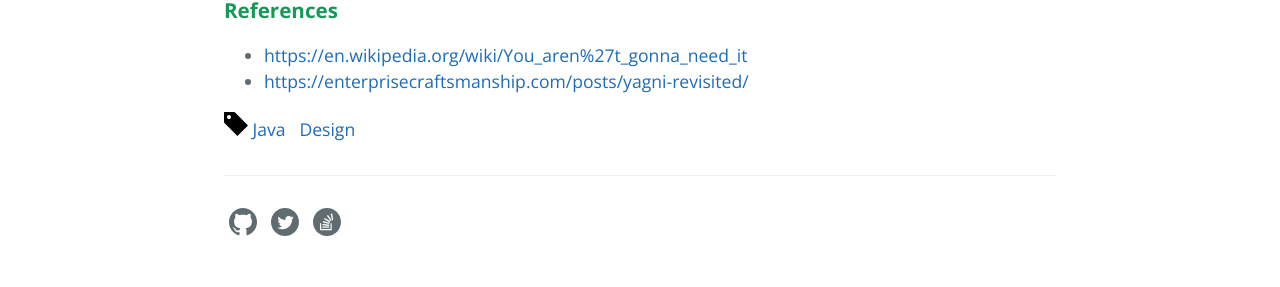
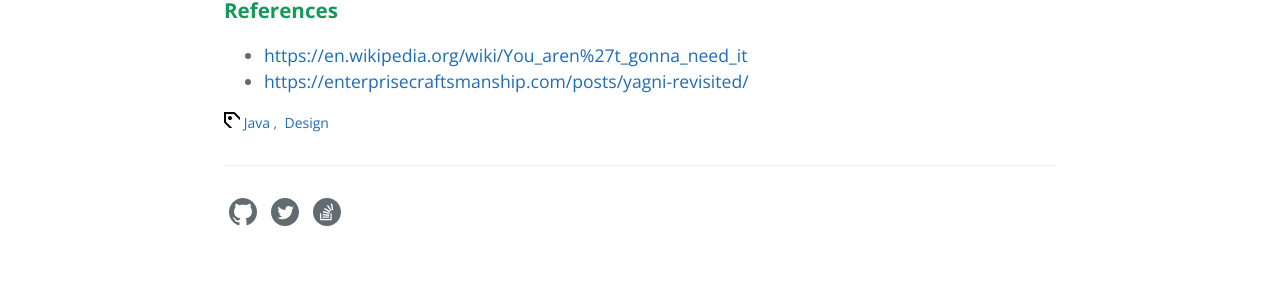
Before and after one commit to KaiSheng714/KaiSheng714.github.io, a Jekyll site: the page built from _posts/2022-04-06-yagni-principle.md, in a window 1280 px wide. Shown: the part 2194-2481 px from the top of the page. Built offline with Jekyll 4.4.1, drawn with Linux system fonts in a browser that asks for light colours.

Commit message:
category-test

```diff
--- a/_layouts/post.html
+++ b/_layouts/post.html
@@ -21,7 +21,7 @@ layout: default
 
 
   <div class="post-categories">
-    <svg xmlns="http://www.w3.org/2000/svg" width="24" height="24" viewBox="0 0 24 24"><path d="M10.605 0h-10.605v10.609l13.391 13.391 10.609-10.604-13.395-13.396zm-4.191 6.414c-.781.781-2.046.781-2.829.001-.781-.783-.781-2.048 0-2.829.782-.782 2.048-.781 2.829-.001.782.782.781 2.047 0 2.829z"/></svg>
+    <svg xmlns="http://www.w3.org/2000/svg" width="16" height="16" viewBox="0 0 16 16"><path d="M9.776 2l11.395 11.395-7.78 7.777-11.391-11.391v-7.781h7.776zm.829-2h-10.605v10.609l13.391 13.391 10.609-10.604-13.395-13.396zm-3.191 7.414c-.781.782-2.046.782-2.829.001-.781-.783-.781-2.048 0-2.829.782-.782 2.048-.781 2.829-.001.782.783.781 2.047 0 2.829z"/></svg>
     {% if post %}
       {% assign categories = post.categories %}
     {% else %}
@@ -29,7 +29,7 @@ layout: default
     {% endif %}
     {% for category in categories %}
     <a href="{{site.baseurl}}/categories/#{{category|slugize}}">{{category}}</a>
-    {% unless forloop.last %}&nbsp;{% endunless %}
+    {% unless forloop.last %},&nbsp;{% endunless %}
     {% endfor %}
   </div>
 
--- a/_sass/blog/_layout.scss
+++ b/_sass/blog/_layout.scss
@@ -148,6 +148,11 @@
 }
 
 
+.post-categories {
+  font-size: 14px;
+}
+
+
 // in post
 img {
   display: block;
```
